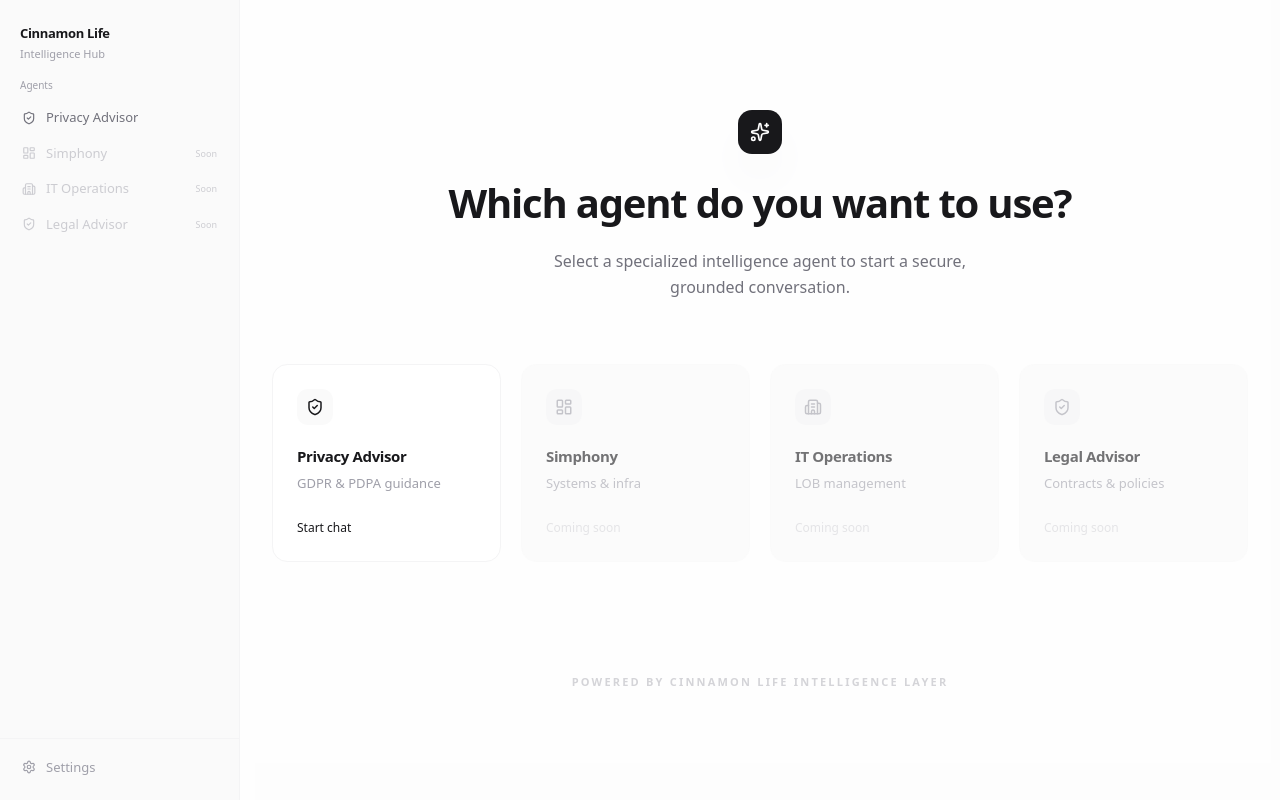
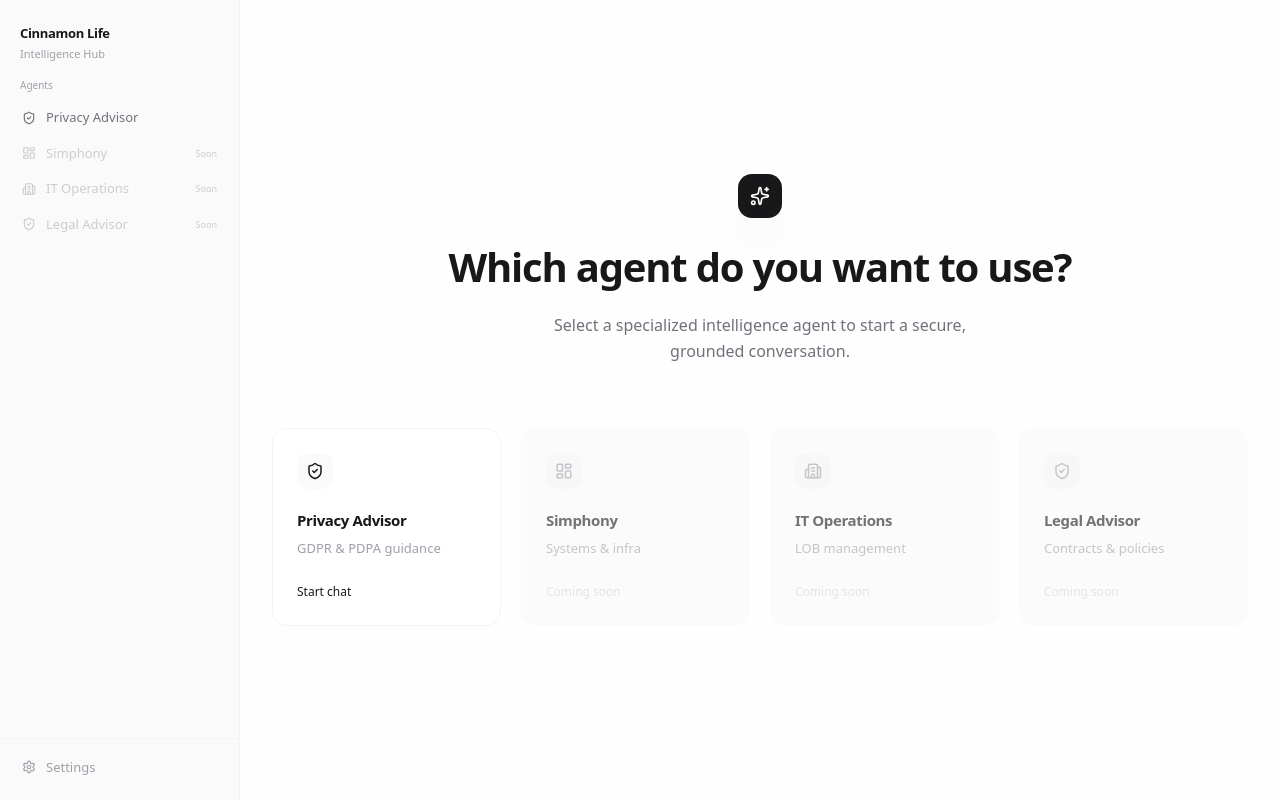
Before and after one commit to gavingimbo/Chat, a Next.js app: page / in a window 1280 px wide. Built offline with nearby package versions, Linux system fonts and the light colour scheme.

Commit message:
refactor: remove powered by notice from home screen

```diff
--- a/components/ChatInterface.tsx
+++ b/components/ChatInterface.tsx
@@ -354,11 +354,6 @@ export default function ChatInterface() {
                                 ))}
                             </div>
 
-                            <div className="pt-12 text-center">
-                                <p className="text-[11px] text-zinc-300 font-semibold tracking-[0.2em] uppercase">
-                                    Powered by Cinnamon Life Intelligence Layer
-                                </p>
-                            </div>
                         </div>
                     </div>
                 )}
```
